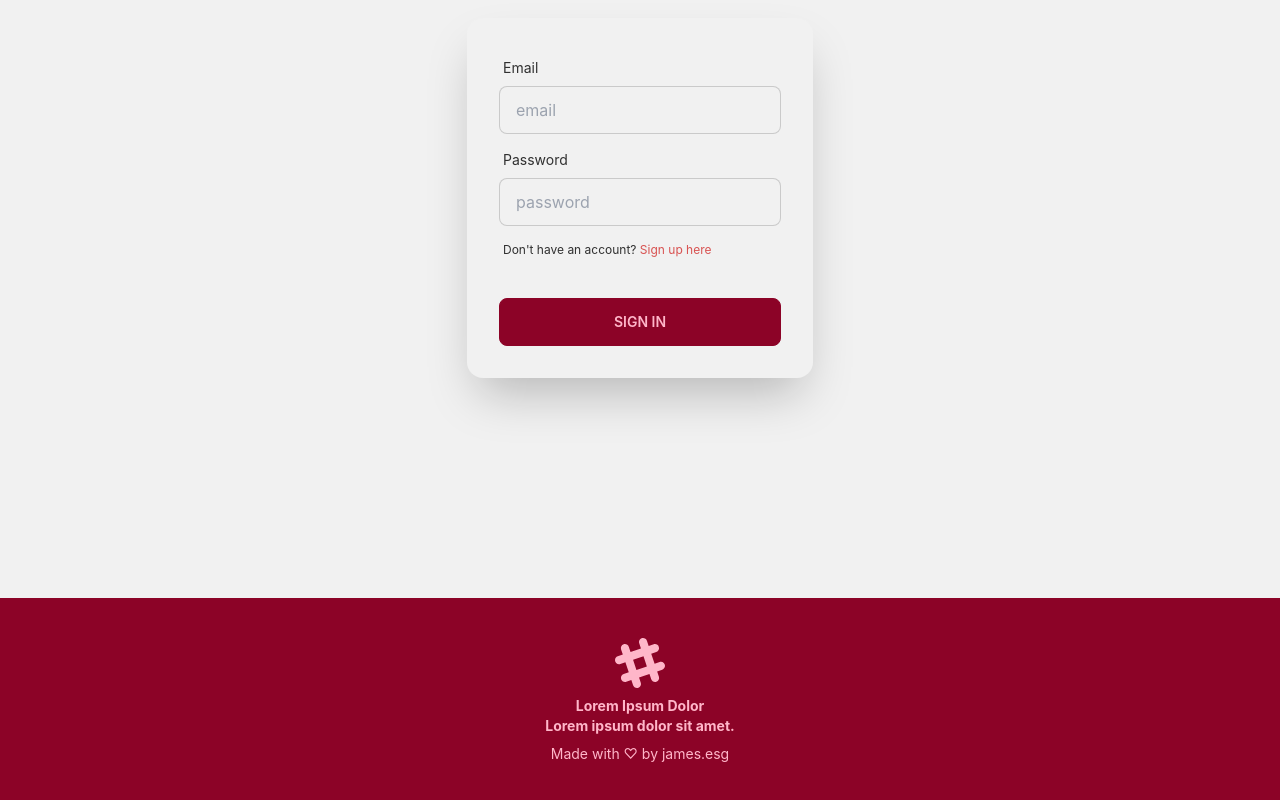
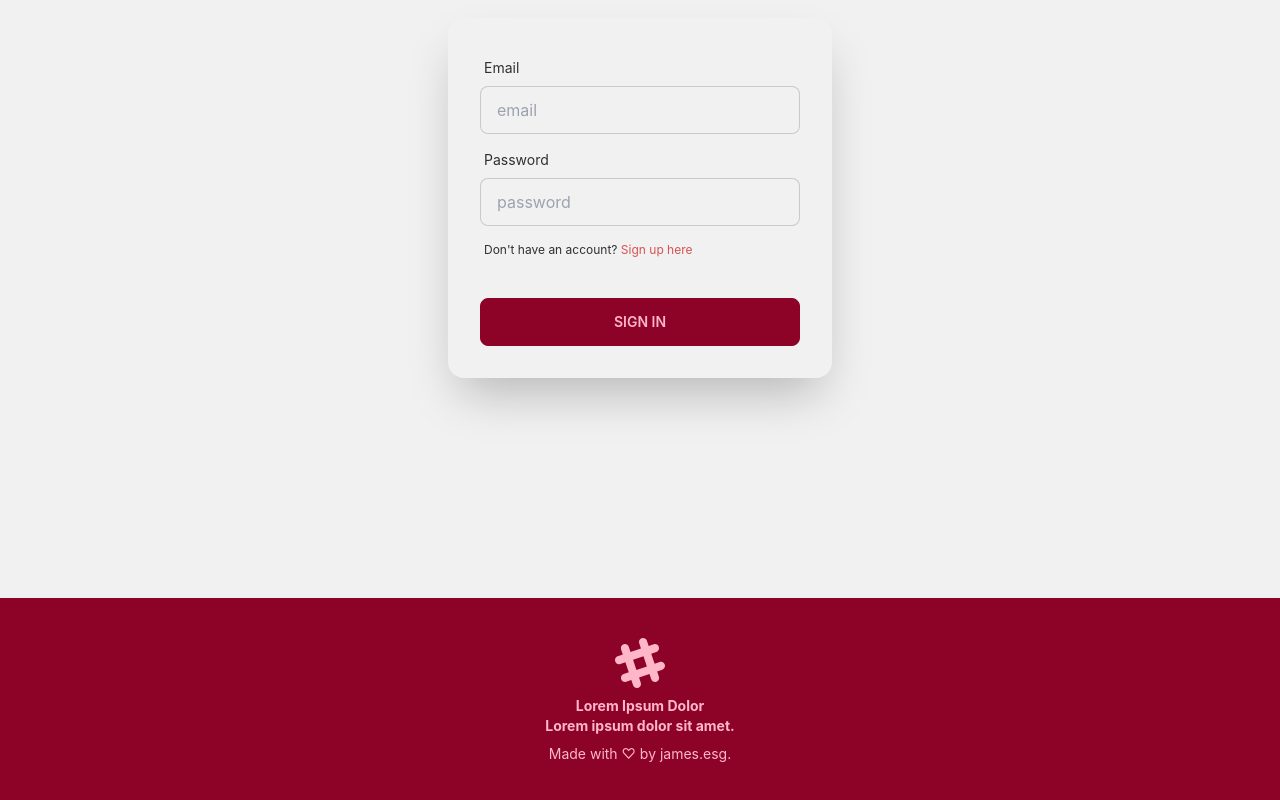
Before and after one commit to jamesesguerra/movie-app, a React (Create React App) app: page /login in a window 1280 px wide. Shown: the part 266-1066 px from the top of the page. Built offline with nearby package versions, Linux system fonts and the light colour scheme; no server answers.

Commit message:
edit footer

```diff
--- a/src/components/Footer.jsx
+++ b/src/components/Footer.jsx
@@ -6,7 +6,7 @@ const Footer = () => {
         <p className="font-bold">
         Lorem Ipsum Dolor <br />Lorem ipsum dolor sit amet.
         </p>
-        <p>Made with ♡ by james.esg</p>
+        <p>Made with ♡ by james.esg.</p>
       </div>
     </footer>
   );
--- a/src/pages/Login.jsx
+++ b/src/pages/Login.jsx
@@ -45,7 +45,7 @@ const Login = ({ setUser }) => {
   return (
     <div className="grid h-screen place-items-center">
       <div>
-        <div className="card w-full w-96 shadow-2xl bg-base-100">
+        <div className="card w-96 shadow-2xl bg-base-100">
           <form className="card-body" onSubmit={formik.handleSubmit}>
             <div className="form-control">
               <label className="label">
```
